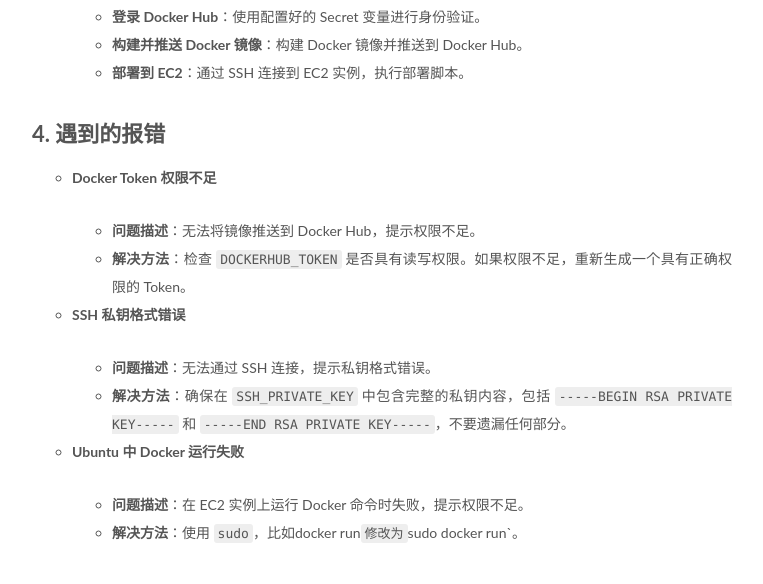
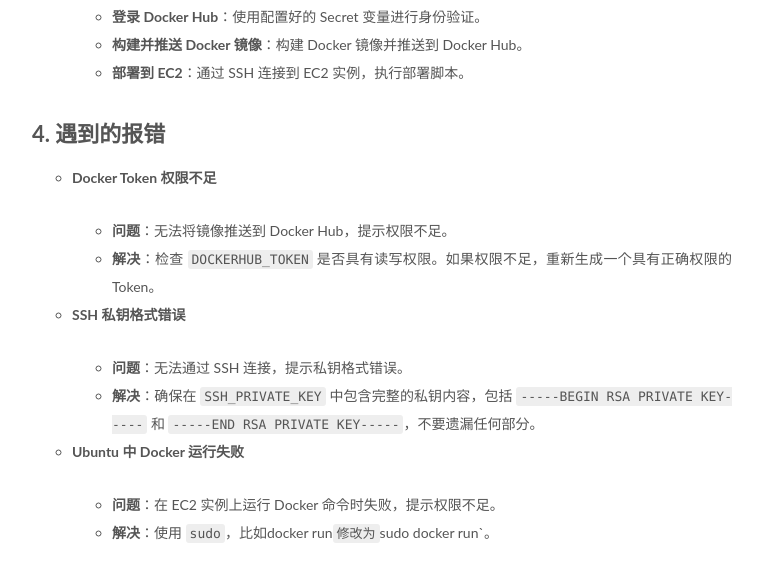
Before and after one commit to Ella0110/ella0110.github.io, a plain HTML site: page 2025/01/30/Docker-EC2-CICD/index.html in a window 1280 px wide. Shown: the part 3852-4436 px from the top of the page, without its empty margins (258-1021 px from the left). Drawn offline with Linux system fonts and the light colour scheme.

Commit message:
Site updated: 2025-02-05 20:07:43

```diff
--- a/2025/01/30/Docker-EC2-CICD/index.html
+++ b/2025/01/30/Docker-EC2-CICD/index.html
@@ -90,7 +90,7 @@
 <meta property="og:image" content="https://ella0110.github.io/image/image-20250127174557571.png">
 <meta property="og:image" content="https://ella0110.github.io/image/image-20250127175151195.png">
 <meta property="article:published_time" content="2025-01-30T09:59:04.978Z">
-<meta property="article:modified_time" content="2025-01-30T10:10:18.203Z">
+<meta property="article:modified_time" content="2025-02-05T12:07:13.748Z">
 <meta property="article:author" content="Ella">
 <meta name="twitter:card" content="summary">
 <meta name="twitter:image" content="https://ella0110.github.io/image/image-20250127174528568.png">
@@ -372,20 +372,20 @@
 <h2 id="4-遇到的报错"><a href="#4-遇到的报错" class="headerlink" title="4. 遇到的报错"></a>4. 遇到的报错</h2><ul>
 <li><p><strong>Docker Token 权限不足</strong></p>
 <ul>
-<li><strong>问题描述</strong>：无法将镜像推送到 Docker Hub，提示权限不足。</li>
-<li><strong>解决方法</strong>：检查 <code>DOCKERHUB_TOKEN</code> 是否具有读写权限。如果权限不足，重新生成一个具有正确权限的 Token。</li>
+<li><strong>问题</strong>：无法将镜像推送到 Docker Hub，提示权限不足。</li>
+<li><strong>解决</strong>：检查 <code>DOCKERHUB_TOKEN</code> 是否具有读写权限。如果权限不足，重新生成一个具有正确权限的 Token。</li>
 </ul>
 </li>
 <li><p><strong>SSH 私钥格式错误</strong></p>
 <ul>
-<li><strong>问题描述</strong>：无法通过 SSH 连接，提示私钥格式错误。</li>
-<li><strong>解决方法</strong>：确保在 <code>SSH_PRIVATE_KEY</code> 中包含完整的私钥内容，包括 <code>-----BEGIN RSA PRIVATE KEY-----</code> 和 <code>-----END RSA PRIVATE KEY-----</code>，不要遗漏任何部分。</li>
+<li><strong>问题</strong>：无法通过 SSH 连接，提示私钥格式错误。</li>
+<li><strong>解决</strong>：确保在 <code>SSH_PRIVATE_KEY</code> 中包含完整的私钥内容，包括 <code>-----BEGIN RSA PRIVATE KEY-----</code> 和 <code>-----END RSA PRIVATE KEY-----</code>，不要遗漏任何部分。</li>
 </ul>
 </li>
 <li><p><strong>Ubuntu 中 Docker 运行失败</strong></p>
 <ul>
-<li><strong>问题描述</strong>：在 EC2 实例上运行 Docker 命令时失败，提示权限不足。</li>
-<li><strong>解决方法</strong>：使用 <code>sudo</code>，比如docker run<code>修改为</code>sudo docker run&#96;。</li>
+<li><strong>问题</strong>：在 EC2 实例上运行 Docker 命令时失败，提示权限不足。</li>
+<li><strong>解决</strong>：使用 <code>sudo</code>，比如docker run<code>修改为</code>sudo docker run&#96;。</li>
 </ul>
 </li>
 </ul>
--- a/css/main.css
+++ b/css/main.css
@@ -1822,7 +1822,7 @@ pre .javascript .function {
   width: 4px;
   height: 4px;
   border-radius: 50%;
-  background: #ffede9;
+  background: #c41b7c;
 }
 .links-of-blogroll {
   font-size: 13px;
```
